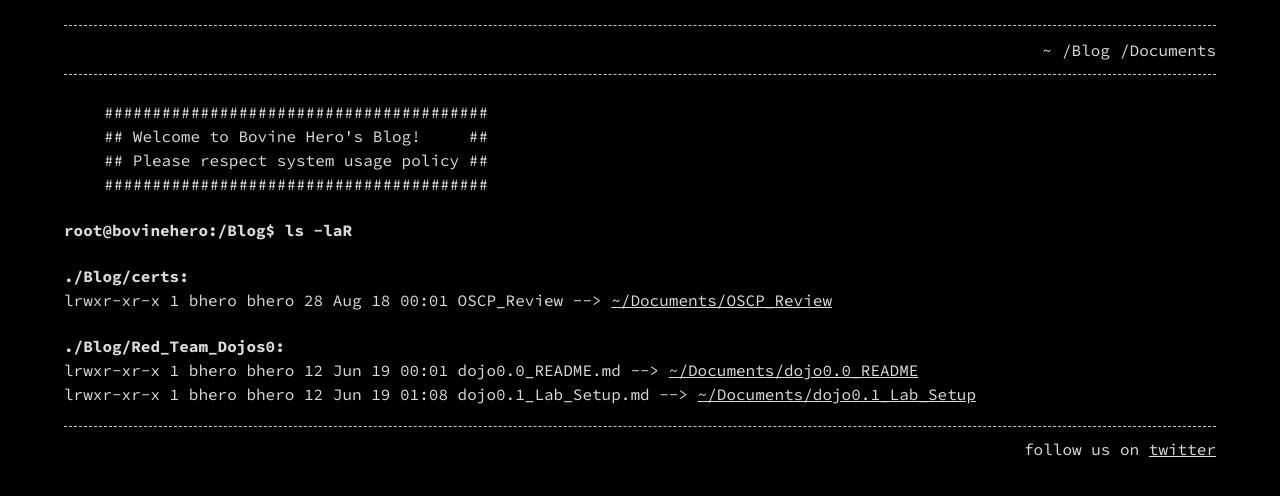
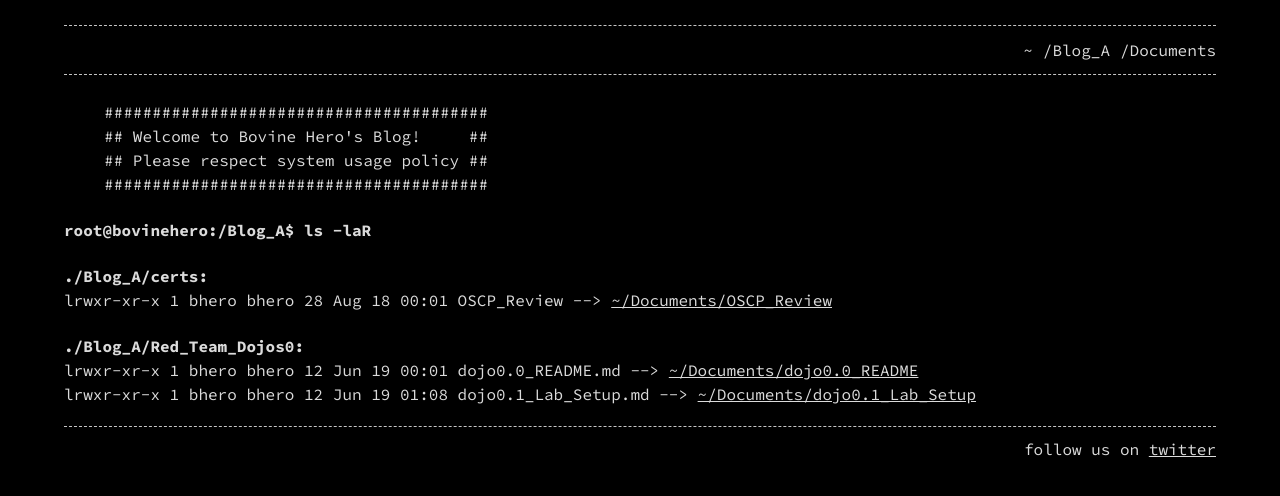
Before and after one commit to bovinehero/bovinehero.github.io, a Jekyll site: the page built from blog.md, in a window 1280 px wide. Shown: the top 496 px of the page. Built offline with Jekyll 4.4.1, drawn with Linux system fonts in a browser that asks for light colours.

Commit message:
added draft BLog

```diff
--- a/Gemfile
+++ b/Gemfile
@@ -5,5 +5,5 @@
 
 
 gem 'jekyll-seo-tag'
-
 gem 'jekyll-paginate'
+gem "jekyll-feed", "~> 0.6"
--- a/_config.yml
+++ b/_config.yml
@@ -23,6 +23,8 @@
 footer: 'follow us on <a href="https://twitter.com/bovinehero">twitter</a>'
 
 #style: light # dark (default) or light
-
+paginate: 5
+paginate_path: "/blog/page:num/"
 plugins:
   - jekyll-seo-tag
+  - jekyll-paginate
--- a/blog.md
+++ b/blog.md
@@ -1,7 +1,7 @@
 ---
 layout: categories
-permalink: /Blog/
-title: /Blog
+permalink: /Blog_A/
+title: /Blog_A
 motd: "########################################</br>
 ## Welcome to Bovine Hero's Blog! &nbsp;&nbsp;&nbsp;&nbsp;##</br>
 ## Please respect system usage policy ##</br>
```
Also changed, not shown: blog/index.html (added, +32 -0 lines), Gemfile.lock, 2 other files.
